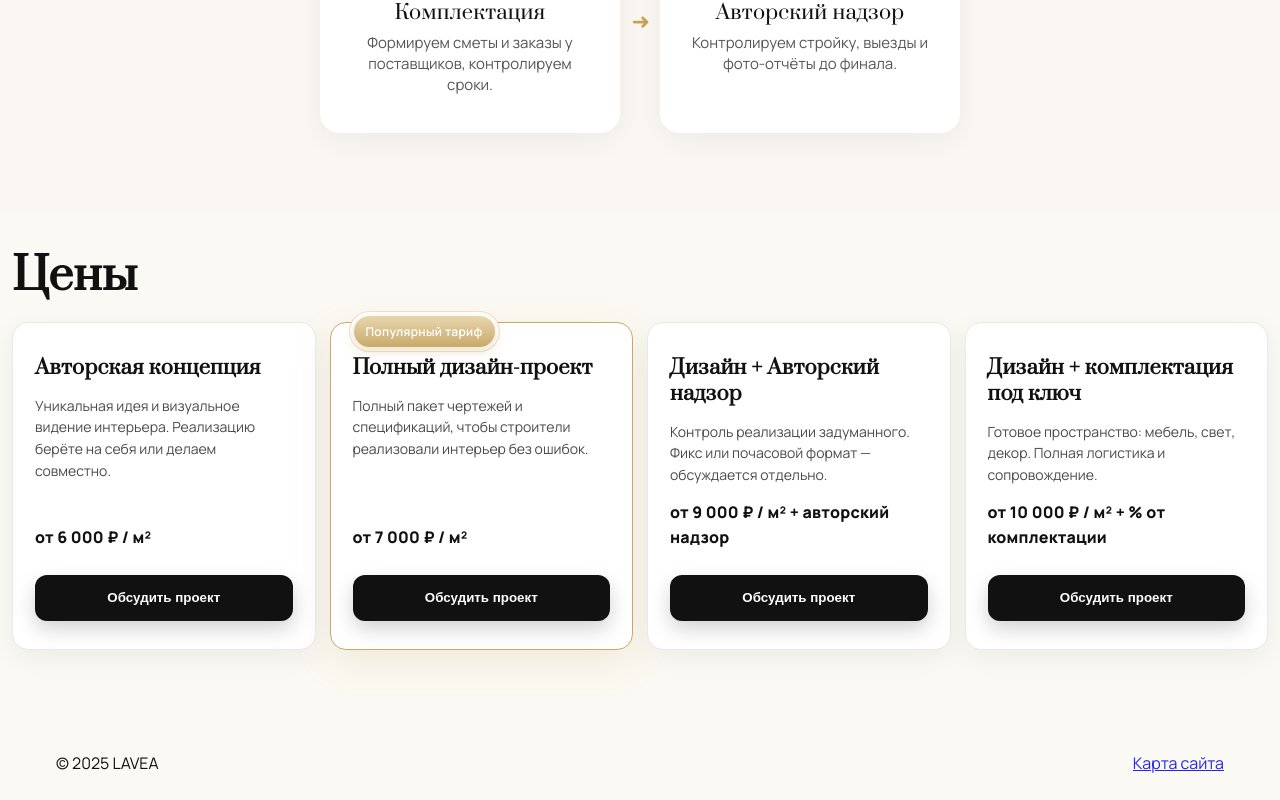
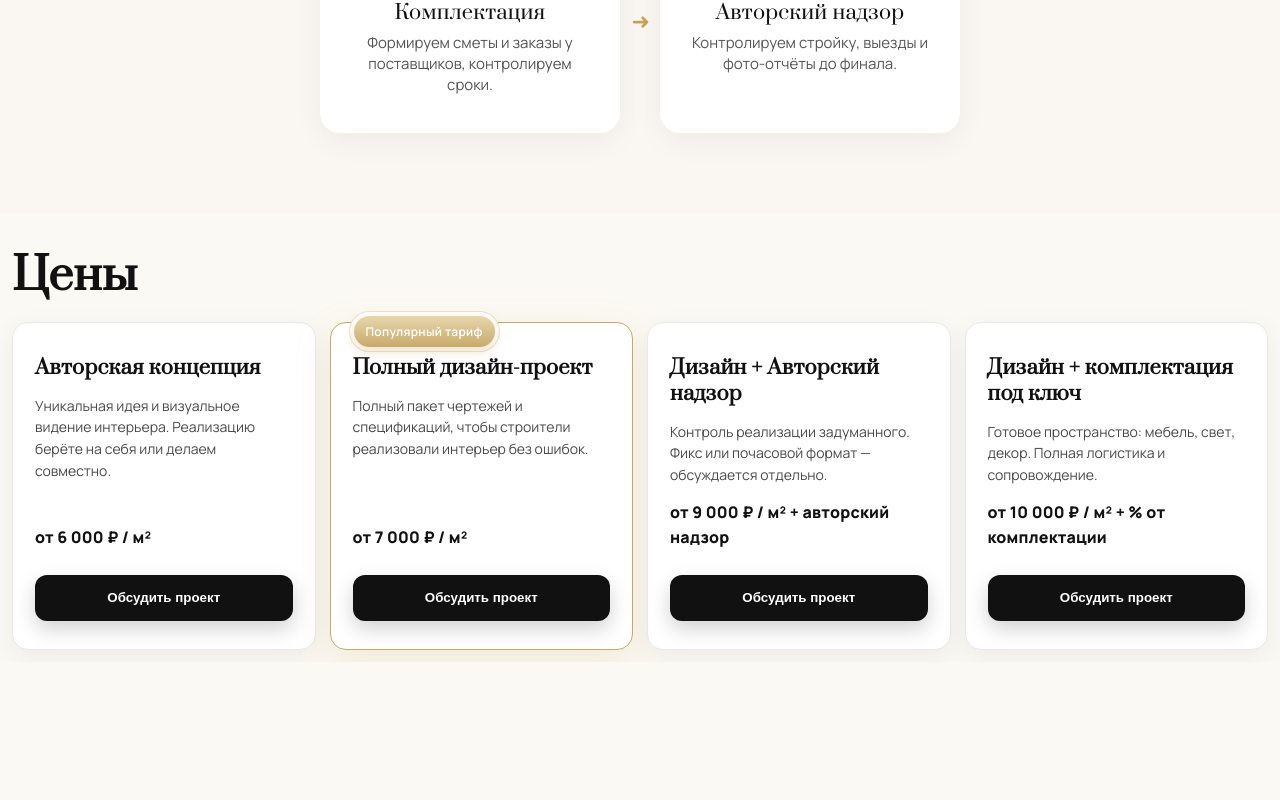
Before and after one commit to ankakisis-cloud/lavea-site, a Next.js app: page / in a window 1280 px wide. Shown: the part 2885-3685 px from the top of the page. After the commit the page ends 3547 px from the top, so only its background shows below. Built offline with nearby package versions, Linux system fonts and the light colour scheme.

Commit message:
Update layout.js

```diff
--- a/app/layout.js
+++ b/app/layout.js
@@ -1,6 +1,7 @@
 // app/layout.js
 import "../styles/globals.css";
-import "../styles/lavea-additions.css";
+import "../styles/lavea-additions.css"; // ✅ НОВЫЙ ИМПОРТ СТИЛЕЙ 2.0
+
 import Link from "next/link";
 
 import HeaderClient from "./HeaderClient";
@@ -9,8 +10,8 @@ import FloatingContacts from "../components/FloatingContacts";
 
 import { Prata, Manrope } from "next/font/google";
 
-const prata = Prata({ subsets: ["latin","cyrillic"], weight: ["400"], display: "swap", variable: "--font-heading" });
-const manrope = Manrope({ subsets: ["latin","cyrillic"], weight: ["400","500","600","700","800"], display: "swap", variable: "--font-body" });
+const prata = Prata({ subsets: ["latin", "cyrillic"], weight: ["400"], display: "swap", variable: "--font-heading" });
+const manrope = Manrope({ subsets: ["latin", "cyrillic"], weight: ["400","500","600","700","800"], display: "swap", variable: "--font-body" });
 
 export const metadata = {
   title: "LAVEA — премиальная студия интерьерного дизайна",
@@ -24,7 +25,7 @@ export default function RootLayout({ children }) {
         <FloatingContacts />
 
         <header className="header">
-          <nav className="header__container" aria-label="Основная навигация">
+          <nav className="header__container" aria-label="Навигация">
             {/* ЛОГО */}
             <Link href="/" className="logo" aria-label="LAVEA — на главную">
               <span className="logoText">LAVEA</span>
@@ -36,11 +37,11 @@ export default function RootLayout({ children }) {
               <Link href="/portfolio">Портфолио</Link>
               <Link href="/pricing">Цены</Link>
               <Link href="/about">О нас</Link>
-              <Link href="/#process">Процесс</Link>   {/* ВЕРНУЛ */}
-              <Link href="/#contacts">Контакты</Link>
+              <Link href="/process">Процесс</Link>
+              <Link href="/contacts">Контакты</Link>
             </div>
 
-            {/* ПРАВАЯ ЗОНА */}
+            {/* ПРАВАЯ ЗОНА (кнопка «написать») */}
             <div className="header__right">
               <HeaderClient />
             </div>
@@ -50,15 +51,6 @@ export default function RootLayout({ children }) {
         <main>{children}</main>
 
         <ContactModal />
-
-        <footer className="footer">
-          <div className="footer__inner">
-            <span>© {new Date().getFullYear()} LAVEA</span>
-            <nav aria-label="Ссылки в подвале">
-              <Link href="/sitemap">Карта сайта</Link>
-            </nav>
-          </div>
-        </footer>
       </body>
     </html>
   );
```
